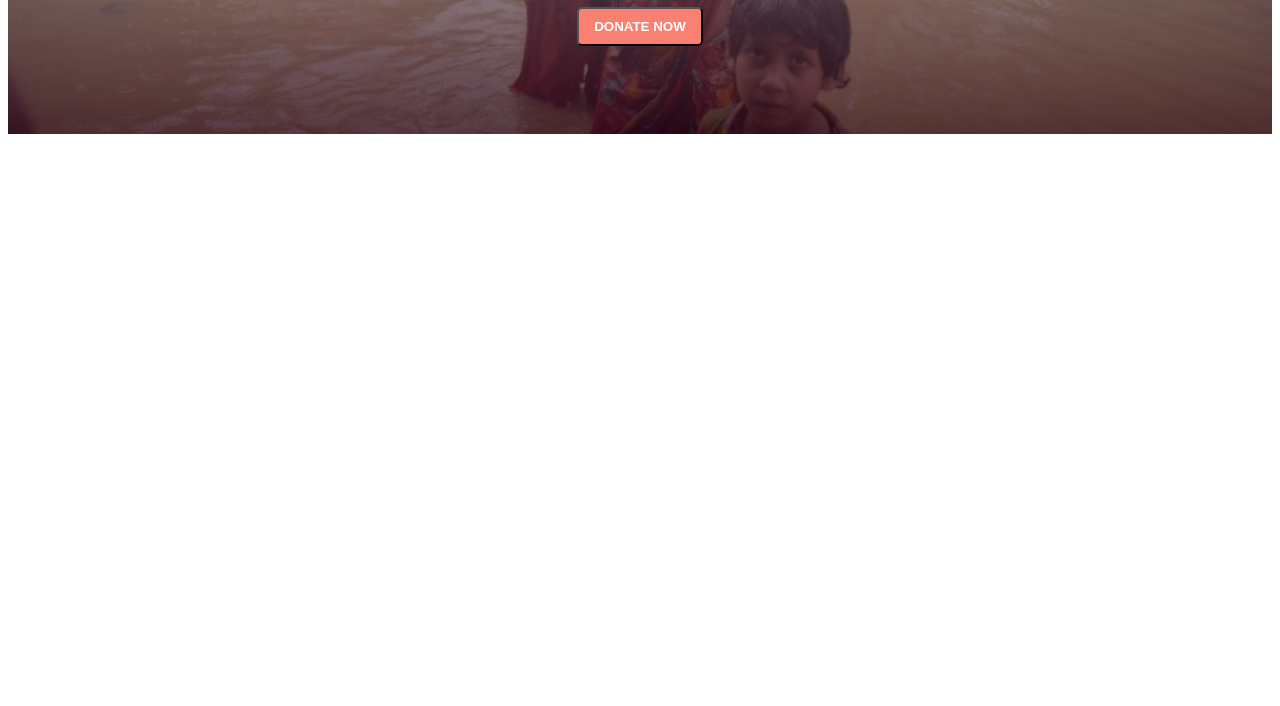
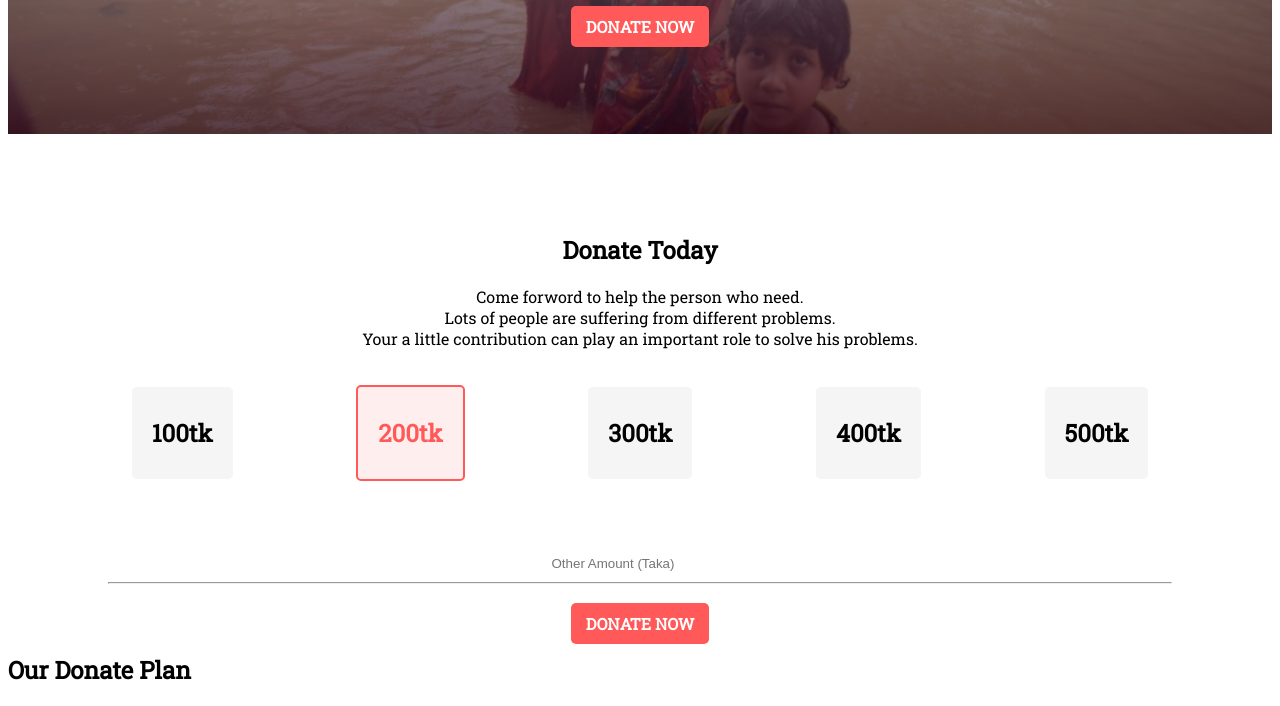
Before and after one commit to zami26/first-assignment, a plain HTML site: page index.html in a window 1280 px wide. Shown: the part 374-1080 px from the top of the page. Before the commit the page ends 800 px from the top, so only its background shows below. Drawn offline with Linux system fonts and the light colour scheme.

Commit message:
section of money donation

```diff
--- a/css/style.css
+++ b/css/style.css
@@ -13,6 +13,7 @@ body {
     display: flex;
     justify-content: center;
     align-items: center;
+    margin-bottom: 100px;
 }
 
 .heading-first {
@@ -28,8 +29,41 @@ body {
 
 .button {
     border-radius: 5px;
-    background-color: salmon;
+    background-color: #FF5959;
     padding: 10px 15px;
     color: white;
     font-weight: bold;
+    text-decoration: none;
 }
+
+#donate-today {
+    text-align: center;
+}
+
+#ammount-div {
+    display: flex;
+    justify-content: space-evenly;
+    align-items: center;
+    margin-bottom: 50px;
+}
+
+.ammount {
+    background-color: whitesmoke;
+    padding: 30px 20px;
+    border-radius: 5px;
+}
+
+#special-ammount {
+    border: 2px #FF5959 solid;
+    color: #FF5959;
+    background-color: #FFEEEE;
+}
+
+#input-div {
+    text-align: center;
+    margin: 0 100px;
+}
+
+#input-btn {
+    border-color: transparent;
+}
--- a/index.html
+++ b/index.html
@@ -23,12 +23,42 @@
                 affected areas.Your a little contribution can save a life. So as <br> a human being it's our duty to
                 help
                 them by what ever we can. </p>
-            <button class="button">DONATE NOW</button>
+
+            <a class="button" href="#">DONATE NOW</a>
         </div>
     </section>
 
     <section>
+        <div id="donate-today">
+            <h1>Donate Today</h1>
+            <p>
+                Come forword to help the person who need. <br> Lots of people are suffering from different problems.
+                <br>
+                Your a
+                little contribution can play an important role to solve his problems.
+            </p>
+        </div>
+        <div id="ammount-div">
+            <h1 class="ammount">100tk</h1>
+            <h1 id="special-ammount" class="ammount">200tk</h1>
+            <h1 class="ammount">300tk</h1>
+            <h1 class="ammount">400tk</h1>
+            <h1 class="ammount">500tk</h1>
+        </div>
+        <div id="input-div">
+            <input id="input-btn" type="text" placeholder="Other Amount (Taka)">
+            <hr> <br>
+            <a class="button" href="#">DONATE NOW</a>
+        </div>
+    </section>
 
+    <section id="last-sec">
+        <div>
+            <h1>Our Donate Plan</h1>
+            <p>
+
+            </p>
+        </div>
     </section>
 </body>
 
```
